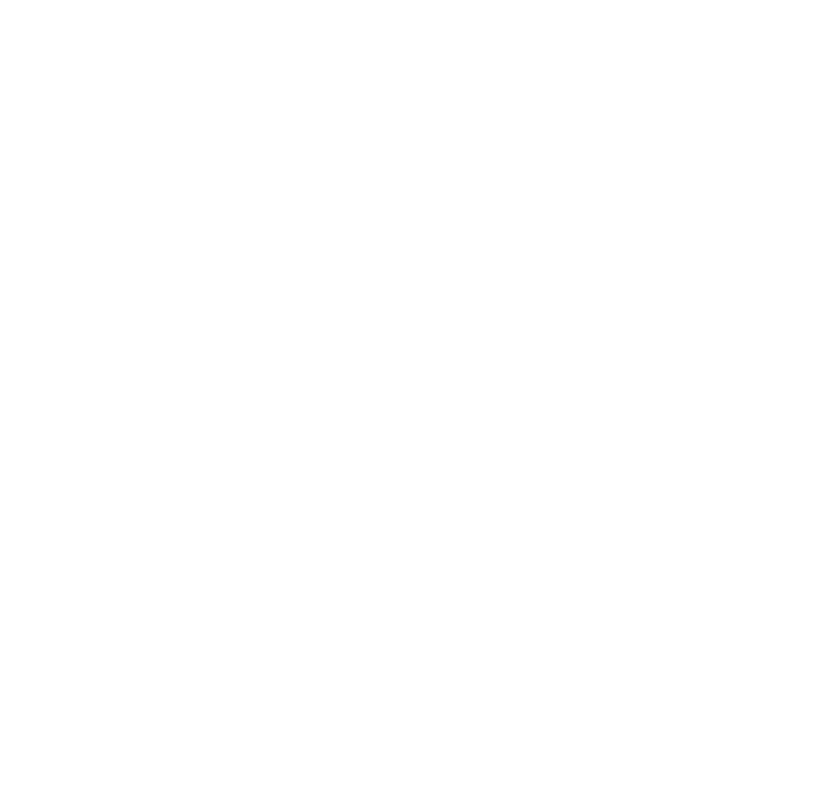
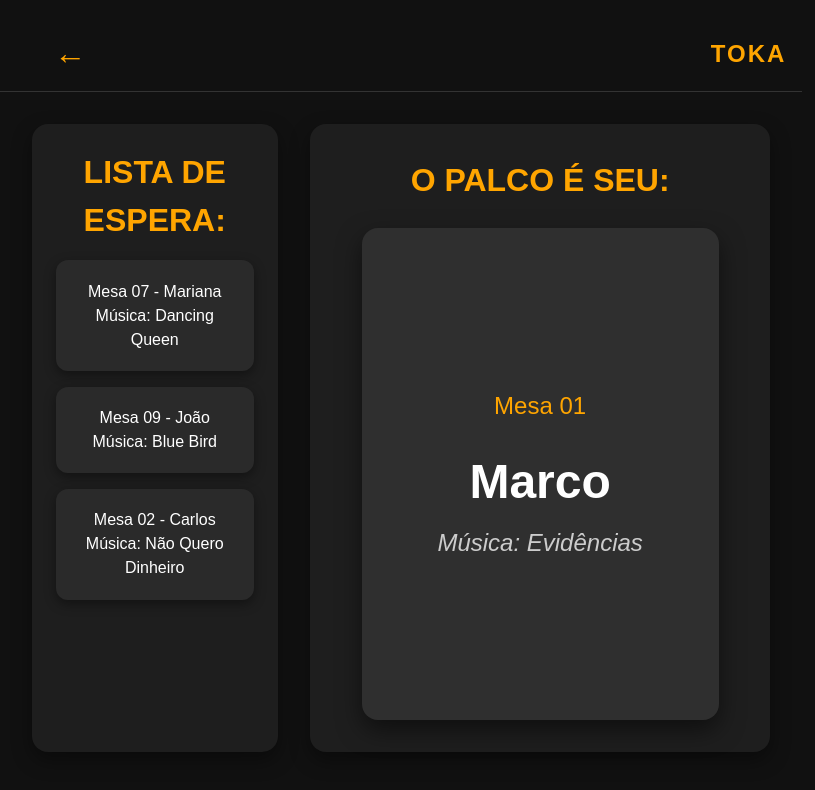
Before and after one commit to ThaisOliveira0/Toka-Snooker-Desktop, a Vue app: page /karaoke in a window 1280 px wide. Before the commit this address had no page. Shown: the top 790 px of the page, without its empty margins (239-1054 px from the left). Built offline with nearby package versions, Linux system fonts and the light colour scheme; the HTML template or start-up script is replaced by a standard one.

Commit message:
feat: add Karaoke page

```diff
--- a/src/router/index.js
+++ b/src/router/index.js
@@ -5,6 +5,7 @@
 import ForgotPassword from '@/views/ForgotPassword/ForgotPassword.vue'
 import ResetPassword from '@/views/ResetPassword/ResetPassword.vue'
 import Tabs from '@/views/Tabs/Tabs.vue'
+import Karaoke from '@/views/Karaoke/Karaoke.vue'
 
 const routes = [
 
@@ -38,6 +39,11 @@
     name: 'Tabs',
     component: Tabs
   },
+  {
+    path: '/karaoke',
+    name: 'Karaoke',
+    component: Karaoke
+  },
 ]
 
 const router = createRouter({
--- /dev/null
+++ b/src/views/Karaoke/Karaoke.css
@@ -0,0 +1,194 @@
+* {
+  margin: 0;
+  padding: 0;
+  box-sizing: border-box;
+}
+
+html, body {
+  width: 100%;
+  height: 100%;
+  overflow: hidden;
+  font-family: 'Poppins', Arial, sans-serif;
+  background-color: #111;
+}
+
+.karaoke-container {
+  height: 100vh;
+  display: flex;
+  flex-direction: column;
+  padding: 1rem;
+  color: #fff;
+}
+
+.karaoke-header {
+  display: flex;
+  justify-content: space-between;
+  align-items: center;
+  padding: 0 1rem;
+  border-bottom: 1px solid #333;
+}
+
+.back-button {
+  background: none;
+  border: none;
+  font-size: 2rem;
+  color: #ffa500;
+  cursor: pointer;
+  transition: transform 0.2s;
+}
+
+.back-button:hover {
+  transform: scale(1.2);
+}
+
+.header-icon {
+  color: #ffa500;
+  font-weight: 700;
+  font-size: 1.5rem;
+  letter-spacing: 2px;
+}
+
+.karaoke-content {
+  display: flex;
+  flex: 1;
+  gap: 2rem;
+  padding: 2rem;
+  overflow: hidden;
+}
+
+.waitlist {
+  flex: 1;
+  max-width: 33.33%;
+  background-color: #1e1e1e;
+  border-radius: 16px;
+  padding: 1.5rem;
+  box-shadow: 0 8px 20px rgba(0, 0, 0, 0.4);
+  overflow-y: auto;
+}
+
+.waitlist h2 {
+  font-size: 2rem;
+  text-align: center;
+  margin-bottom: 1rem;
+  color: #ffa500;
+}
+
+.waitlist ul {
+  list-style: none;
+}
+
+.waitlist li {
+  background: #2a2a2a;
+  border-radius: 12px;
+  padding: 1.2rem 1.5rem;
+  margin-bottom: 1rem;
+  box-shadow: 0 4px 12px rgba(0, 0, 0, 0.4);
+  transition: transform 0.2s, box-shadow 0.2s;
+  display: flex;
+  flex-direction: column;
+}
+
+.waitlist li:hover {
+  transform: translateY(-3px);
+  box-shadow: 0 6px 18px rgba(0, 0, 0, 0.6);
+}
+
+.waitlist li .table {
+  font-weight: bold;
+  color: #ffa500;
+  font-size: 1.3rem;
+}
+
+.waitlist li .name {
+  font-size: 2.2rem;
+  font-weight: 600;
+}
+
+.waitlist li .song {
+  font-style: italic;
+  color: #ccc;
+  font-size: 1.2rem;
+}
+
+.waitlist::-webkit-scrollbar {
+  width: 8px;
+}
+
+.waitlist::-webkit-scrollbar-track {
+  background: #1e1e1e;
+  border-radius: 8px;
+}
+
+.waitlist::-webkit-scrollbar-thumb {
+  background: #555;
+  border-radius: 8px;
+}
+
+.waitlist::-webkit-scrollbar-thumb:hover {
+  background: #777;
+}
+
+.stage {
+  flex: 2;
+  background-color: #1e1e1e;
+  border-radius: 16px;
+  padding: 2rem;
+  box-shadow: 0 8px 20px rgba(0, 0, 0, 0.4);
+  display: flex;
+  justify-content: center;
+  align-items: center;
+}
+
+.stage {
+  flex: 2;
+  background-color: #1e1e1e;
+  border-radius: 16px;
+  padding: 2rem;
+  box-shadow: 0 8px 20px rgba(0, 0, 0, 0.4);
+  display: flex;
+  flex-direction: column;
+}
+
+.stage h2 {
+  font-size: 2rem;
+  color: #ffa500;
+  text-align: center;
+  margin-bottom: 1.5rem;
+}
+
+.stage-card {
+  background: #2f2f2f;
+  border-radius: 16px;
+  padding: 3rem;
+  flex: 1;
+  width: 90%;
+  text-align: center;
+  box-shadow: 0 10px 25px rgba(0, 0, 0, 0.5);
+  transition: transform 0.2s;
+  display: flex;
+  flex-direction: column;
+  justify-content: center;
+  align-items: center;
+}
+
+.stage-card:hover {
+  transform: translateY(-5px);
+}
+
+.stage-card .table {
+  font-size: 1.5rem;
+  color: #ffa500;
+  margin-bottom: 1rem;
+}
+
+.stage-card .name {
+  font-size: 3rem;
+  font-weight: 700;
+  margin: 1rem 0;
+}
+
+.stage-card .song {
+  font-size: 1.5rem;
+  font-style: italic;
+  color: #ccc;
+}
--- /dev/null
+++ b/src/views/Karaoke/Karaoke.vue
@@ -0,0 +1,46 @@
+<template>
+  <div class="karaoke-container">
+    <header class="karaoke-header">
+      <button class="back-button">←</button>
+      <!-- <img src="@/assets/toka-logo.png" alt="Toka Logo" class="logo" /> -->
+      <div class="header-icon">TOKA</div>
+    </header>
+
+    <main class="karaoke-content">
+      <section class="waitlist">
+        <h2>LISTA DE ESPERA:</h2>
+        <ul>
+          <li v-for="(item, index) in waitlist" :key="index">
+            <p>Mesa {{ item.table }} - {{ item.name }}</p>
+            <p>Música: {{ item.song }}</p>
+          </li>
+        </ul>
+      </section>
+
+      <section class="stage">
+        <h2>O PALCO É SEU:</h2>
+        <div class="stage-card">
+          <p class="table">Mesa {{ current.table }}</p>
+          <h1 class="name">{{ current.name }}</h1>
+          <p class="song">Música: {{ current.song }}</p>
+        </div>
+      </section>
+    </main>
+  </div>
+</template>
+
+<script setup>
+import './Karaoke.css'
+
+const waitlist = [
+  { table: '07', name: 'Mariana', song: 'Dancing Queen' },
+  { table: '09', name: 'João', song: 'Blue Bird' },
+  { table: '02', name: 'Carlos', song: 'Não Quero Dinheiro' },
+]
+
+const current = {
+  table: '01',
+  name: 'Marco',
+  song: 'Evidências',
+}
+</script>
```
